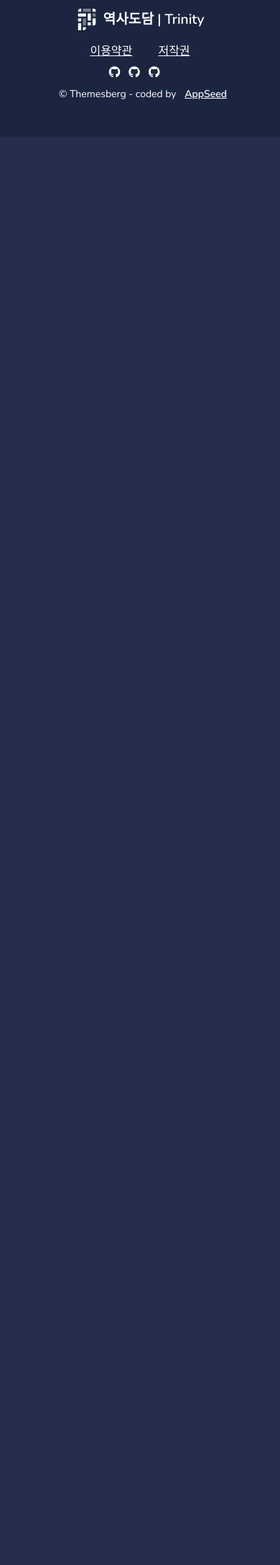
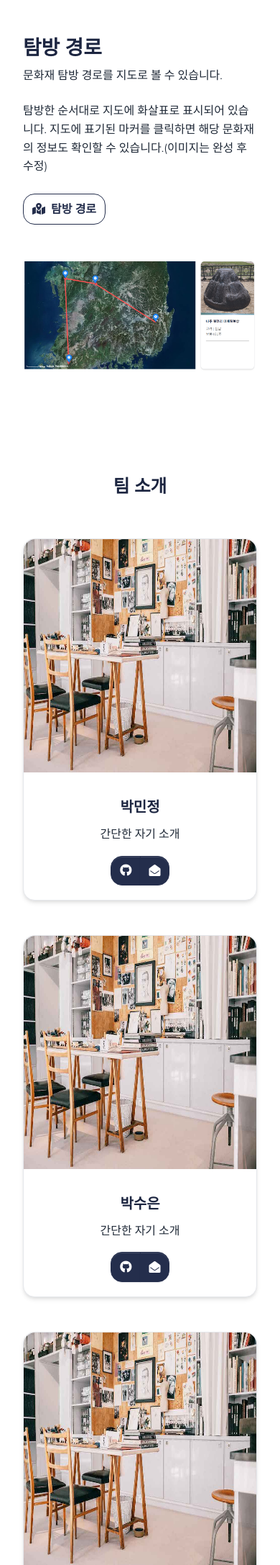
Before and after one commit to Park-Min-Jeong/Interface-Project-DoDam, a Django app: page / in a window 390 px wide. Shown: the part 937-3111 px from the top of the page at 72% size. Before the commit the page ends 1075 px from the top, so only its background shows below. Run offline with Django 3.2, Linux system fonts and the light colour scheme; some libraries are stand-ins or nearby versions.

Commit message:
20221024_홈 수정

```diff
--- a/apps/home/views.py
+++ b/apps/home/views.py
@@ -11,11 +11,9 @@ from django.contrib.auth.models import User
 from django.contrib.auth.decorators import login_required
 import json
 
+
 def index(request):
-    context = {'segment': 'index'}
-
-    html_template = loader.get_template('home/home.html')
-    return HttpResponse(html_template.render(context, request))
+    return render(request, "home/home-2.html")
 
 
 def support_bulletin(request):
--- /dev/null
+++ b/apps/templates/home/home-2.html
@@ -0,0 +1,130 @@
+{% extends "layouts/base.html" %}
+
+{% block title %} 홈 {% endblock %}
+
+{% block stylesheets %}{% endblock stylesheets %}
+
+{% block content %}
+
+    <main>
+
+        {% include 'includes/preloader.html' %}
+
+        <!-- Header -->
+        <section class="section-header overflow-hidden pt-7 pt-lg-8 pb-9 pb-lg-12 bg-primary text-white">
+            <div class="container">
+                <div class="row">
+                    <div class="col-12 text-center">
+                        <h1 class="fw-bolder display-2">역사 도담</h1>
+                        <h2 class="lead fw-normal text-muted mb-4 px-lg-10">
+                            시대별 문화재 지도
+                            <p>대한민국의 아름다운 문화재로 도담한 역사여행 다녀오세요!</p>
+                        </h2>
+                    </div>
+                </div>
+            </div>
+            <figure class="position-absolute bottom-0 left-0 w-100 d-none d-md-block mb-n2"><svg class="fill-white"
+                    xmlns="http://www.w3.org/2000/svg" viewBox="0 0 3000 185.4">
+                    <path d="M3000,0v185.4H0V0c496.4,115.6,996.4,173.4,1500,173.4S2503.6,115.6,3000,0z"></path>
+            </svg></figure>
+        </section>
+
+        <section class="section section-lg">
+            <div class="container" >
+                <div class="row justify-content-between align-items-center mb-5 mb-lg-7">
+                    <div class="col-12 col-lg-5 mb-5 mb-lg-0 order-lg-2">
+                        <h2 class="h1">문화재 검색</h2>
+                        <p class="mb-4 lead">시대별 문화재를 지도로 볼 수 있습니다.</p>
+                        <p class="mb-4">원하는 시대를 클릭하여 지도에 표시할 수 있습니다. 마커에 커서를 올리면 해당 문화재의 정보도 확인할 수 있습니다.(이미지는 완성 후 수정)</p>
+                        <button class="btn btn-outline-primary" onclick="location.href='{% url 'search' %}'">
+                            <span class="fas fa-search me-2"></span>문화재 검색</button>
+                    </div>
+                    <div class="col-12 col-lg-6 order-lg-1">
+                        <img src="{{ ASSETS_ROOT }}/img/home/example1.png">
+                    </div>
+                </div>
+                <div class="row justify-content-between align-items-center mb-5 mb-lg-7">
+                    <div class="col-lg-5 mb-5 mb-lg-0">
+                        <h2 class="h1 d-flex align-items-center">탐방 경로</h2>
+                        <p class="mb-4 lead">문화재 탐방 경로를 지도로 볼 수 있습니다.</p>
+                        <p class="mb-4">탐방한 순서대로 지도에 화살표로 표시되어 있습니다. 지도에 표기된 마커를 클릭하면 해당 문화재의 정보도 확인할 수 있습니다.(이미지는 완성 후 수정)</p>
+                        <button class="btn btn-outline-primary" onclick="location.href='{% url 'routeBulletin' %}'">
+                            <span class="fas fa-map-marked-alt me-2"></span>탐방 경로</button>
+                    </div>
+                    <div class="col-lg-6">
+                        <img src="{{ ASSETS_ROOT }}/img/home/example2.png">
+                    </div>
+                </div>
+            </div>
+        </section>
+
+        <section class="section section-lg">
+            <div class="container">
+                <div class="row justify-content-center mb-5">
+                    <h2 class="text-center">팀 소개</h2>
+                </div>
+                <div class="row">
+                    <div class="col-12 col-md-6 col-lg-4 mb-5 mb-lg-0">
+                        <div class="card shadow">
+                            <img src="{{ ASSETS_ROOT }}/img/blog/image-1.jpg" class="card-img-top rounded-top" style="aspect-ratio: 1/1">
+                            <div class="card-body text-center">
+                                <h3 class="h5 card-title mt-3">박민정</h3>
+                                <p class="card-text">간단한 자기 소개</p>
+                                <div class="btn-group">
+                                    <button class="btn btn-primary btn-icon-only" onclick="location.href='https://github.com/Park-Min-Jeong'">
+                                        <span class="fab fa-github"></span>
+                                    </button>
+                                    <button class="btn btn-primary btn-icon-only" onclick="mailto:minwjd1028@g.skku.edu">
+                                        <span class="fas fa-envelope-open"></span>
+                                    </button>
+                                </div>
+                            </div>
+                        </div>
+                    </div>
+                    <div class="col-12 col-md-6 col-lg-4 mb-5 mb-lg-0">
+                        <div class="card shadow">
+                            <img src="{{ ASSETS_ROOT }}/img/blog/image-1.jpg" class="card-img-top rounded-top" style="aspect-ratio: 1/1">
+                            <div class="card-body text-center">
+                                <h3 class="h5 card-title mt-3">박수은</h3>
+                                <p class="card-text">간단한 자기 소개</p>
+                                <div class="btn-group">
+                                    <button class="btn btn-primary btn-icon-only" onclick="https://github.com/sooeun99">
+                                        <span class="fab fa-github"></span>
+                                    </button>
+                                    <button class="btn btn-primary btn-icon-only" onclick="mailto:ppi06105@naver.com">
+                                        <span class="fas fa-envelope-open"></span>
+                                    </button>
+                                </div>
+                            </div>
+                        </div>
+                    </div>
+                    <div class="col-12 col-md-6 col-lg-4 mb-5 mb-lg-0">
+                        <div class="card shadow">
+                            <img src="{{ ASSETS_ROOT }}/img/blog/image-1.jpg" class="card-img-top rounded-top" style="aspect-ratio: 1/1">
+                            <div class="card-body text-center">
+                                <h3 class="h5 card-title mt-3">서대훈</h3>
+                                <p class="card-text">간단한 자기 소개</p>
+                                <div class="btn-group">
+                                    <button class="btn btn-primary btn-icon-only" onclick="https://github.com/dae-hunseo">
+                                        <span class="fab fa-github"></span>
+                                    </button>
+                                    <button class="btn btn-primary btn-icon-only" onclick="mailto:0420sdh@naver.com">
+                                        <span class="fas fa-envelope-open"></span>
+                                    </button>
+                                </div>
+                            </div>
+                        </div>
+                    </div>
+                </div>
+            </div>
+        </section>
+
+    </main>
+
+{% endblock content %}
+
+{% block javascripts %}
+<script src="https://code.jquery.com/jquery-3.3.1.slim.min.js"></script>
+<script src="https://cdnjs.cloudflare.com/ajax/libs/popper.js/1.14.3/umd/popper.min.js"></script>
+<script src="https://stackpath.bootstrapcdn.com/bootstrap/4.1.3/js/bootstrap.min.js"></script>
+{% endblock javascripts %}
--- a/apps/templates/home/home.html
+++ b/apps/templates/home/home.html
@@ -15,18 +15,7 @@
             <div class="container">
                 <div class="row">
                     <div class="col-12 text-center">
-                        <div class="bootstrap-big-icon d-none d-lg-block">
-                            <svg xmlns="http://www.w3.org/2000/svg" width="700" height="622" class="d-block my-1"
-                                viewBox="0 0 118 94" role="img">
-                                <title>역사도담</title>
-                                <path fill-rule="evenodd" clip-rule="evenodd"
-                                    d="M24.509 0c-6.733 0-11.715 5.893-11.492 12.284.214 6.14-.064 14.092-2.066 20.577C8.943 39.365 5.547 43.485 0 44.014v5.972c5.547.529 8.943 4.649 10.951 11.153 2.002 6.485 2.28 14.437 2.066 20.577C12.794 88.106 17.776 94 24.51 94H93.5c6.733 0 11.714-5.893 11.491-12.284-.214-6.14.064-14.092 2.066-20.577 2.009-6.504 5.396-10.624 10.943-11.153v-5.972c-5.547-.529-8.934-4.649-10.943-11.153-2.002-6.484-2.28-14.437-2.066-20.577C105.214 5.894 100.233 0 93.5 0H24.508zM80 57.863C80 66.663 73.436 72 62.543 72H44a2 2 0 01-2-2V24a2 2 0 012-2h18.437c9.083 0 15.044 4.92 15.044 12.474 0 5.302-4.01 10.049-9.119 10.88v.277C75.317 46.394 80 51.21 80 57.863zM60.521 28.34H49.948v14.934h8.905c6.884 0 10.68-2.772 10.68-7.727 0-4.643-3.264-7.207-9.012-7.207zM49.948 49.2v16.458H60.91c7.167 0 10.964-2.876 10.964-8.281 0-5.406-3.903-8.178-11.425-8.178H49.948z"
-                                    fill="currentColor"></path>
-                            </svg>
-                        </div>
-                        <h1 class="fw-bolder display-2">
-                            역사 도담
-                        </h1>
+                        <h1 class="fw-bolder display-2">역사 도담</h1>
                         <h2 class="lead fw-normal text-muted mb-4 px-lg-10">
                             시대별 문화재 지도
                             <p>대한민국의 아름다운 문화재로 도담한 역사여행 다녀오세요!</p>
@@ -34,15 +23,11 @@
                     </div>
                 </div>
             </div>
-
-            <figure class="position-absolute bottom-0 left-0 w-100 d-none d-md-block mb-n2"><svg class="fill-white"
-                    xmlns="http://www.w3.org/2000/svg" viewBox="0 0 3000 185.4">
-                    <path d="M3000,0v185.4H0V0c496.4,115.6,996.4,173.4,1500,173.4S2503.6,115.6,3000,0z"></path>
-                </svg></figure>
         </section>
 
         <section class="section section-lg">
             <div class="container" >
+
                 <div class="row">
                     <div class="col-6">
                         <div class="card">
@@ -76,9 +61,7 @@
                     </div>
                 </div>
             </div>
-            <script src="https://code.jquery.com/jquery-3.3.1.slim.min.js"></script>
-            <script src="https://cdnjs.cloudflare.com/ajax/libs/popper.js/1.14.3/umd/popper.min.js"></script>
-            <script src="https://stackpath.bootstrapcdn.com/bootstrap/4.1.3/js/bootstrap.min.js"></script>
+
         </section>
 
 
@@ -87,4 +70,8 @@
 
 {% endblock content %}
 
-{% block javascripts %}{% endblock javascripts %}
+{% block javascripts %}
+<script src="https://code.jquery.com/jquery-3.3.1.slim.min.js"></script>
+<script src="https://cdnjs.cloudflare.com/ajax/libs/popper.js/1.14.3/umd/popper.min.js"></script>
+<script src="https://stackpath.bootstrapcdn.com/bootstrap/4.1.3/js/bootstrap.min.js"></script>
+{% endblock javascripts %}
--- a/apps/templates/home/search.html
+++ b/apps/templates/home/search.html
@@ -43,7 +43,7 @@
         <section class="section section-lg">
             <div class="container">
                 <div class="row">
-                    <div class="col-2">
+                    <div class="col-3">
                         <div class="card shadow text-center">
                             <div class="card-header bg-white p-3">
                                 <h3 class="text-primary mt-auto mb-auto">시대</h3>
@@ -73,7 +73,7 @@
                     </div>
 
                     <!-- 지도 -->
-                    <div class="col-10">
+                    <div class="col-9">
                         <div id="map" style="width:100%; height:100%;"></div>
                     </div>
                 </div>
```
Also changed, not shown: apps/static/assets/img/home/example1.png (added), apps/static/assets/img/home/example2.png (added).
